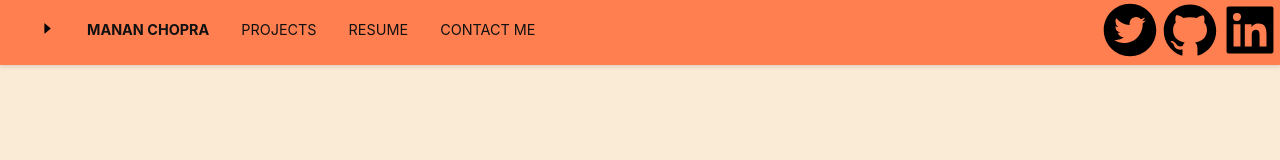
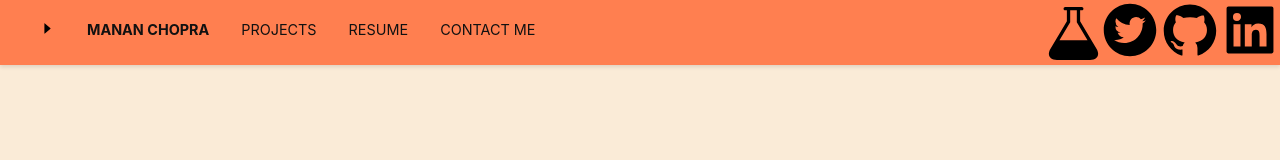
Before and after one commit to recursivelymanan/portfolio-web, a React (Create React App) app: page / in a window 1280 px wide. Shown: the top 160 px of the page. Built offline with nearby package versions, Linux system fonts and the light colour scheme.

Commit message:
fixed link opening, added lab link

```diff
--- a/src/Socials/Socials.js
+++ b/src/Socials/Socials.js
@@ -2,18 +2,38 @@ import "./Socials.css";
 import { AiFillTwitterCircle } from "react-icons/ai";
 import { AiFillGithub } from "react-icons/ai";
 import { AiFillLinkedin } from "react-icons/ai";
+import {ImLab} from "react-icons/im"
 
 function Socials() {
   return (
     <div className="socials">
       <div className="icons">
-        <a href="https://twitter.com/literatureeee_">
+      <a
+          href="http://wahlinlab.ucsd.edu/meet-wahling-lab/manan-chopra"
+          target="_blank"
+          rel="noopener noreferrer"
+        >
+          <ImLab size={53} style={{ color: "black" }} />
+        </a>
+        <a
+          href="https://twitter.com/literatureeee_"
+          target="_blank"
+          rel="noopener noreferrer"
+        >
           <AiFillTwitterCircle size={60} style={{ color: "black" }} />
         </a>
-        <a href="https://github.com/recursivelymanan">
+        <a
+          href="https://github.com/recursivelymanan"
+          target="_blank"
+          rel="noopener noreferrer"
+        >
           <AiFillGithub size={60} style={{ color: "black" }} />
         </a>
-        <a href="https://www.linkedin.com/in/manan-chopra22/">
+        <a
+          href="https://www.linkedin.com/in/manan-chopra22/"
+          target="_blank"
+          rel="noopener noreferrer"
+        >
           <AiFillLinkedin size={60} style={{ color: "black" }} />
         </a>
       </div>
```
